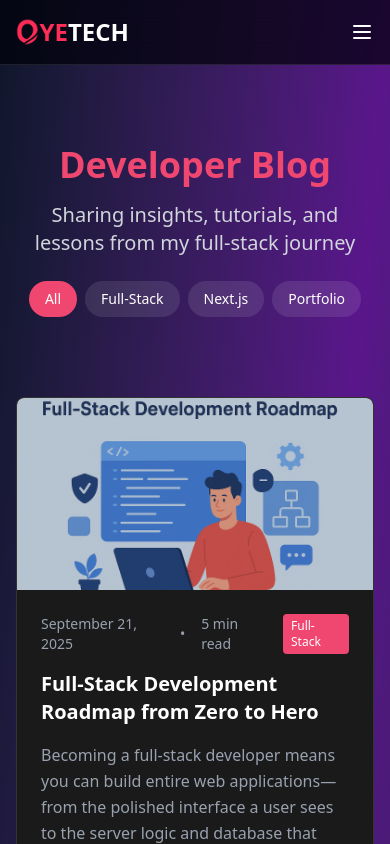
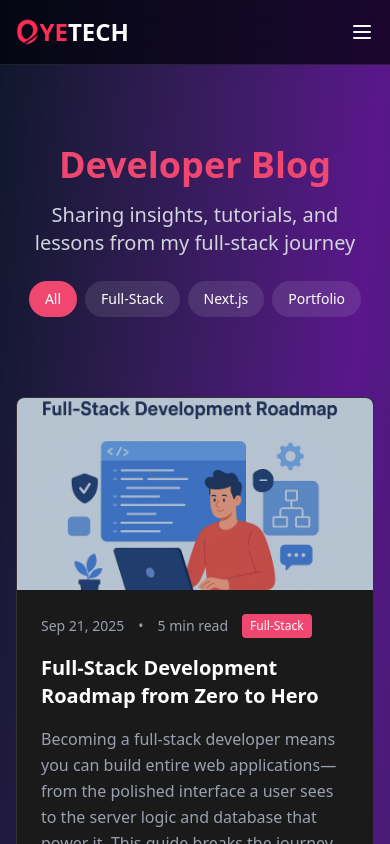
Before and after one commit to Oyetech3/new-portfolio, a Next.js app: page /blog in a window 390 px wide. Shown: the top 844 px of the page. Built offline with nearby package versions, Linux system fonts and the light colour scheme.

Commit message:
resolve error

```diff
--- a/src/app/components/BlogPosts.tsx
+++ b/src/app/components/BlogPosts.tsx
@@ -22,7 +22,7 @@
             </div>
 
             <div className="p-6">
-                <div className="flex items-center gap-4 mb-4 text-sm text-gray-400">
+                <div className="flex items-center gap-3.5 sm:gap-4 mb-4 text-sm text-gray-400">
                   <span>{date}</span>
                   <span>•</span>
                   <span>{readTime}</span>
--- a/src/app/components/Blogs.tsx
+++ b/src/app/components/Blogs.tsx
@@ -104,7 +104,7 @@
                     image={post.frontmatter.image}
                     date={new Date(post.frontmatter.date).toLocaleDateString('en-US', {
                       year: 'numeric',
-                      month: 'long',
+                      month: 'short',
                       day: 'numeric'
                     })}
                     readTime={post.frontmatter.readTime}
```
Lines whose indentation alone changed are shown as unchanged.
